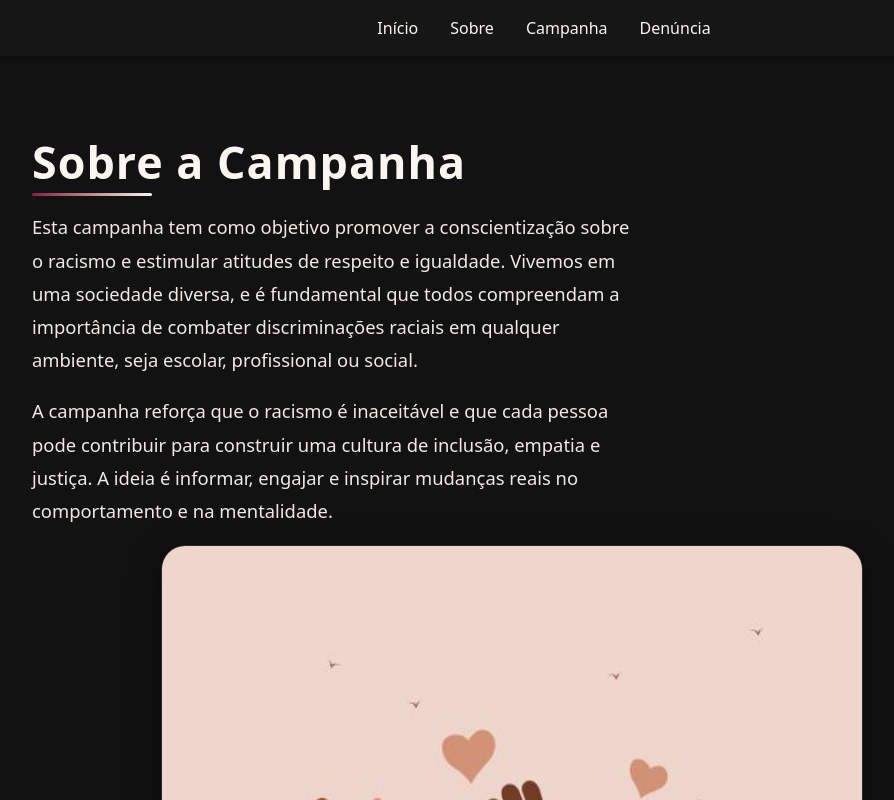
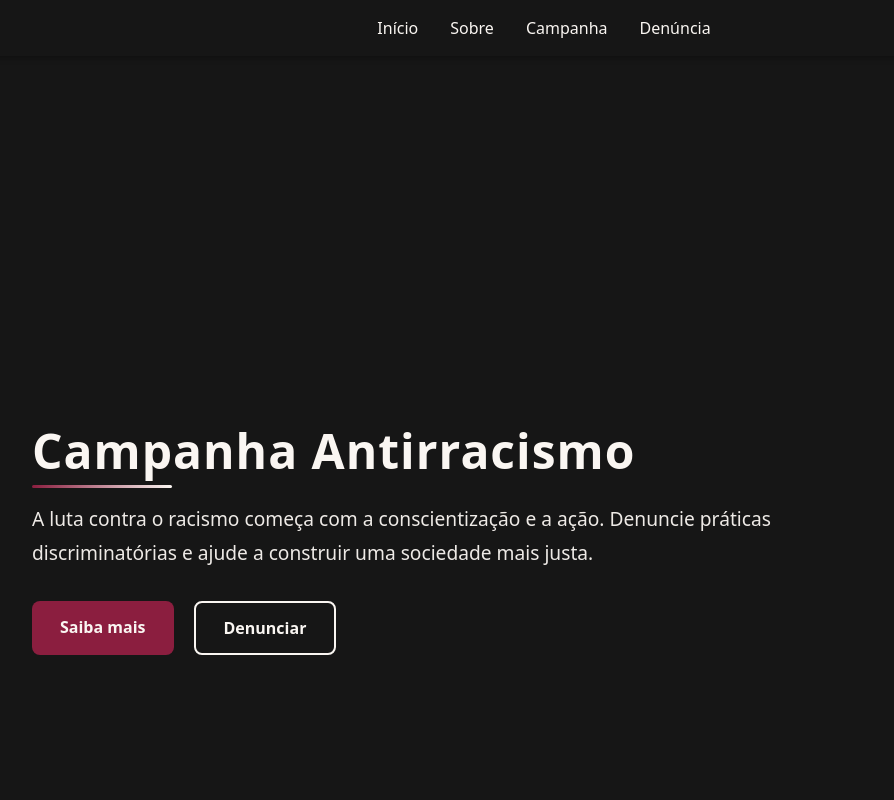
Before and after one commit to joaopedro0507/projeto-final-m5, a React (Vite) app: page / in a window 1280 px wide. Shown: the top 800 px of the page, without its empty margins (128-1022 px from the left). Built offline with nearby package versions, Linux system fonts and the light colour scheme; no server answers.

Commit message:
ajustes hero.css

```diff
--- a/src/App.jsx
+++ b/src/App.jsx
@@ -1,4 +1,5 @@
 import './App.css';
+import Hero from "./components/Hero/Hero.jsx"
 import Menu from "./components/Menu/Menu.jsx";
 import Campanha from "./components/Campanha/Campanha.jsx";
 import Denuncia from "./components/Denuncia/Denuncia.jsx";
@@ -8,6 +9,7 @@ import Footer from "./components/Footer/Footer.jsx"; // 👈 Importa o Footer
 function App() {
   return (
     <>
+      <Hero />
       <Menu />
       <Sobre />
       <Denuncia />
--- a/src/components/Hero/Hero.jsx
+++ b/src/components/Hero/Hero.jsx
@@ -0,0 +1,56 @@
+import { useState } from "react";
+import styles from "./Hero.module.css";
+
+export default function Hero() {
+  const [mostrarDenuncia, setMostrarDenuncia] = useState(false);
+
+  const handleDenunciar = () => {
+    setMostrarDenuncia(!mostrarDenuncia);
+  };
+
+  return (
+    <section className={styles.hero} id="inicio">
+      <div className={styles.container}>
+        <div className={styles.texto}>
+          <h1>Campanha Antirracismo</h1>
+          <p>
+            A luta contra o racismo começa com a conscientização e a ação.
+            Denuncie práticas discriminatórias e ajude a construir uma sociedade mais justa.
+          </p>
+
+          <div className={styles.botoes}>
+            <a
+              href="https://www.gov.br/mdh/pt-br/ondh"
+              target="_blank"
+              rel="noopener noreferrer"
+              className={styles.botaoPrincipal}
+            >
+              Saiba mais
+            </a>
+
+            <button onClick={handleDenunciar} className={styles.botaoSecundario}>
+              Denunciar
+            </button>
+          </div>
+
+          {mostrarDenuncia && (
+            <div className={styles.denunciaBox}>
+              <h3>📞 Canais de Denúncia</h3>
+              <p>
+                Disque <strong>100</strong> — Canal de Direitos Humanos <br />
+                ou acesse o site:{" "}
+                <a
+                  href="https://www.gov.br/mdh/pt-br/ondh"
+                  target="_blank"
+                  rel="noopener noreferrer"
+                >
+                  www.gov.br/mdh/ondh
+                </a>
+              </p>
+            </div>
+          )}
+        </div>
+      </div>
+    </section>
+  );
+}
--- a/src/components/Hero/Hero.module.css
+++ b/src/components/Hero/Hero.module.css
@@ -0,0 +1,156 @@
+:root {
+  --corPrincipal: #0F0F0F;     /* Preto carvão */
+  --corSecundaria: #A91D3A;    /* Bordô intenso */
+  --corTerciaria: #4B3A2E;     /* Marrom bem sutil */
+  --corBase: #FAF6F2;          /* Creme neutro */
+}
+
+/* ====== HERO SECTION ====== */
+.hero {
+  background: linear-gradient(180deg, var(--corPrincipal) 90%, var(--corTerciaria) 100%);
+  color: var(--corBase);
+  padding: 120px 40px;
+  min-height: 100vh;
+  display: flex;
+  align-items: center;
+  justify-content: center;
+  position: relative;
+  text-align: left;
+  border-bottom: 1px solid rgba(255, 255, 255, 0.1); /* linha de separação */
+}
+
+.container {
+  width: 80%;
+  max-width: 1100px;
+  margin: 0 auto;
+  z-index: 2;
+}
+
+.texto {
+  animation: fadeInUp 0.9s ease forwards;
+  max-width: 800px;
+}
+
+.texto h1 {
+  font-size: 3rem;
+  margin-bottom: 24px;
+  color: var(--corBase);
+  letter-spacing: 1px;
+  font-weight: 700;
+  position: relative;
+}
+
+.texto h1::after {
+  content: "";
+  position: absolute;
+  left: 0;
+  bottom: -10px;
+  width: 140px;
+  height: 3px;
+  background: linear-gradient(90deg, var(--corSecundaria), var(--corBase));
+  border-radius: 2px;
+}
+
+.texto p {
+  font-size: 1.2rem;
+  line-height: 1.8;
+  opacity: 0.95;
+  margin-bottom: 30px;
+}
+
+/* ====== BOTÕES ====== */
+.botoes {
+  display: flex;
+  gap: 20px;
+  flex-wrap: wrap;
+}
+
+.botaoPrincipal {
+  background-color: var(--corSecundaria);
+  color: var(--corBase);
+  padding: 14px 28px;
+  border-radius: 8px;
+  border: none;
+  font-weight: 600;
+  font-size: 1rem;
+  cursor: pointer;
+  text-decoration: none;
+  transition: all 0.3s ease;
+}
+
+.botaoPrincipal:hover {
+  background-color: #8d1a33;
+  transform: translateY(-2px);
+}
+
+.botaoSecundario {
+  background: transparent;
+  color: var(--corBase);
+  border: 2px solid var(--corBase);
+  padding: 14px 28px;
+  border-radius: 8px;
+  font-weight: 600;
+  font-size: 1rem;
+  cursor: pointer;
+  transition: all 0.3s ease;
+}
+
+.botaoSecundario:hover {
+  background-color: var(--corBase);
+  color: var(--corPrincipal);
+  transform: translateY(-2px);
+}
+
+/* ====== CAIXA DE DENÚNCIA ====== */
+.denunciaBox {
+  background-color: rgba(255, 255, 255, 0.06);
+  border-left: 4px solid var(--corSecundaria);
+  padding: 20px;
+  border-radius: 10px;
+  margin-top: 30px;
+  animation: fadeIn 0.6s ease forwards;
+}
+
+.denunciaBox h3 {
+  margin-bottom: 10px;
+  font-size: 1.3rem;
+  color: var(--corBase);
+}
+
+.denunciaBox a {
+  color: var(--corSecundaria);
+  text-decoration: none;
+  font-weight: 600;
+}
+
+.denunciaBox a:hover {
+  text-decoration: underline;
+}
+
+/* ====== ANIMAÇÕES ====== */
+@keyframes fadeInUp {
+  from { transform: translateY(20px); opacity: 0; }
+  to { transform: translateY(0); opacity: 1; }
+}
+
+@keyframes fadeIn {
+  from { opacity: 0; transform: translateY(10px); }
+  to { opacity: 1; transform: translateY(0); }
+}
+
+/* ====== RESPONSIVIDADE ====== */
+@media (max-width: 900px) {
+  .hero {
+    padding: 80px 20px;
+    text-align: center;
+  }
+
+  .texto h1::after {
+    left: 50%;
+    transform: translateX(-50%);
+  }
+
+  .botoes {
+    justify-content: center;
+  }
+}
```
